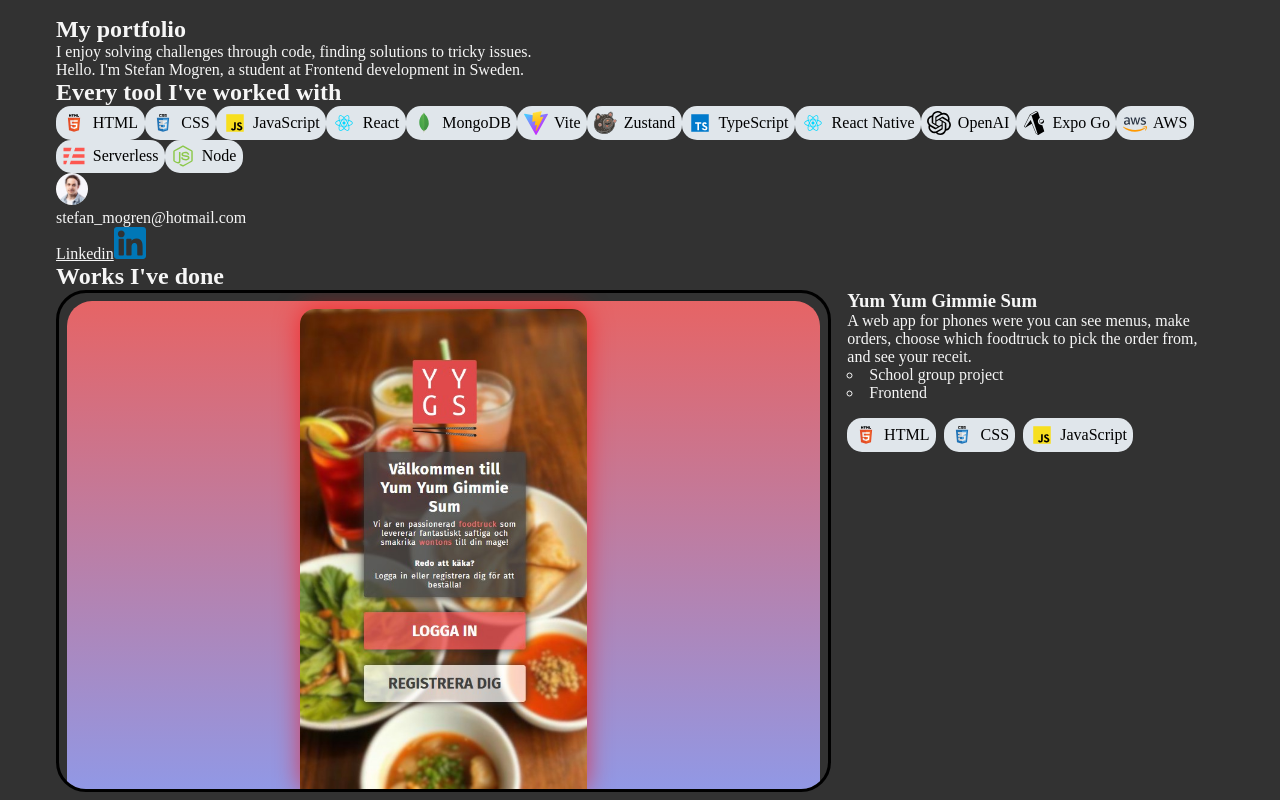
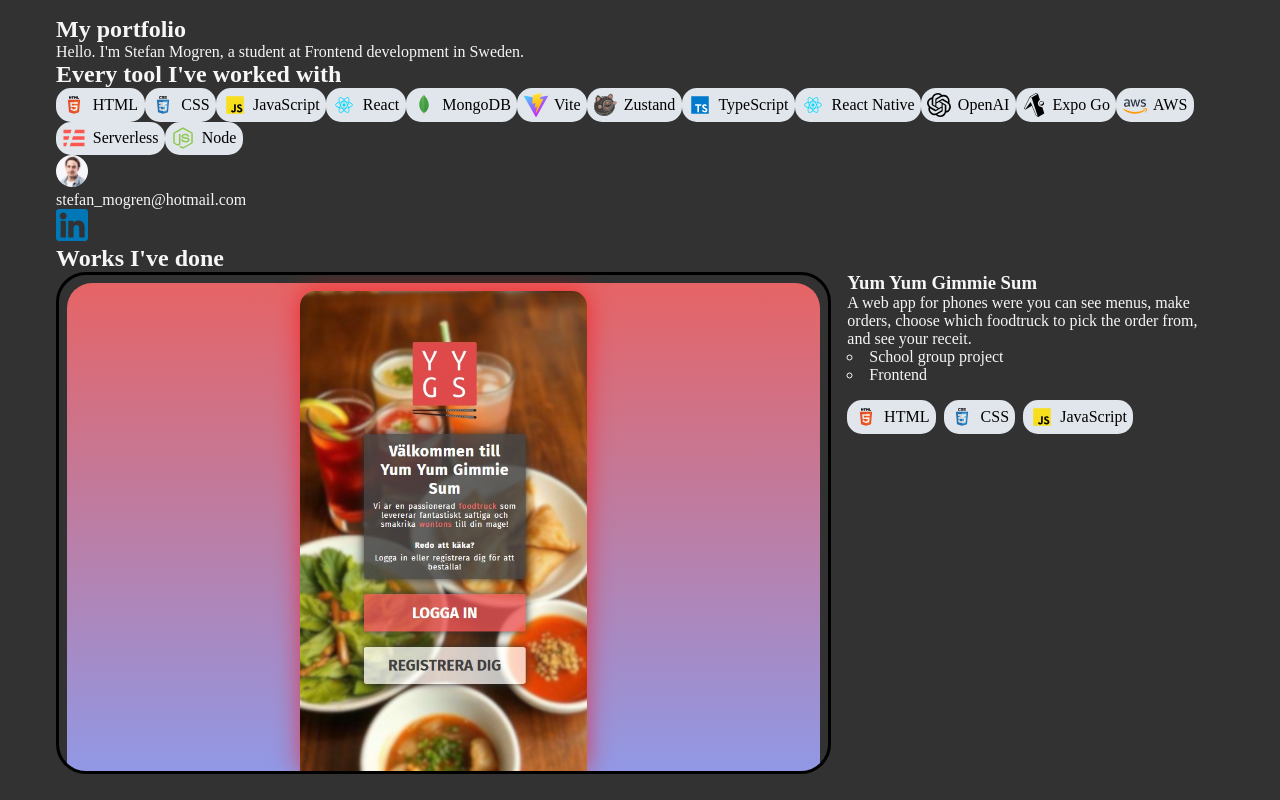
Before and after one commit to StefanMogren/portfolio-stefan-mogren, a React (Vite) app in the folder portfolio-app/: page / in a window 1280 px wide. Shown: the top 800 px of the page. Built offline with nearby package versions, Linux system fonts and the light colour scheme.

Commit message:
Created LinkedIn component

```diff
--- /dev/null
+++ b/portfolio-app/src/components/LinkedIn/LinkedIn.jsx
@@ -0,0 +1,16 @@
+function LinkedIn() {
+	return (
+		<a
+			href='https://www.linkedin.com/in/stefanmogren'
+			target='_blank'
+			rel='noopener noreferrer'>
+			<img
+				className='homePage__linkedin-logo'
+				src='/logos/LinkedIn.svg'
+				alt='LinkedIn logo'
+			/>
+		</a>
+	);
+}
+
+export default LinkedIn;
--- a/portfolio-app/src/pages/HomePage/HomePage.jsx
+++ b/portfolio-app/src/pages/HomePage/HomePage.jsx
@@ -6,16 +6,14 @@ import Project from "../../components/Project/Project.jsx";
 import { Link } from "react-router-dom";
 import { toolsData } from "../../data/toolsData.js";
 import Tool from "../../components/Tool/Tool.jsx";
+import LinkedIn from "../../components/LinkedIn/LinkedIn.jsx";
 
 function HomePage() {
 	return (
 		<main className='homePage'>
 			<h1 className='homePage__title'>My portfolio</h1>
 			<p></p>
-			<p>
-				I enjoy solving challenges through code, finding solutions to tricky
-				issues.
-			</p>
+			<p></p>
 			<p>
 				Hello. I'm Stefan Mogren, a student at Frontend development in Sweden.
 			</p>
@@ -34,17 +32,7 @@ function HomePage() {
 				alt='Portrait of Stefan'
 			/>
 			<p>stefan_mogren@hotmail.com</p>
-			<a
-				href='https://www.linkedin.com/in/stefanmogren'
-				target='_blank'
-				rel='noopener noreferrer'>
-				Linkedin
-				<img
-					className='homePage__linkedin-logo'
-					src='/logos/LinkedIn.svg'
-					alt='LinkedIn logo'
-				/>
-			</a>
+			<LinkedIn />
 			<section className='homePage__content'>
 				<h2 className='homePage__sub-title'>Works I've done</h2>
 				<ul className='homePage__project-list'>
@@ -54,7 +42,15 @@ function HomePage() {
 				</ul>
 			</section>
 			<section>
-				<p>Hello, I'm Stefan Mogren, a student and aspiring web developer.</p>
+				<p>
+					Hello, I'm Stefan Mogren, a student and aspiring web developer both
+					frontend and backend. I enjoy solving challenges through code, finding
+					solutions to tricky issues and seeing how everything connects in the
+					end.
+				</p>
+				<p>When I'm not working, I enjoy writing stories for others to read.</p>
+				<p>Contact me at stefan_mogren@hotmail.com</p>
+				<LinkedIn />
 			</section>
 		</main>
 	);
```
